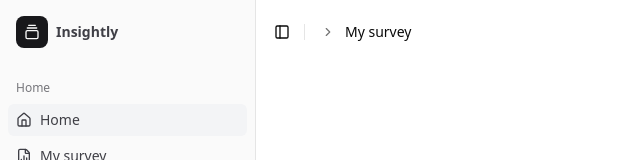
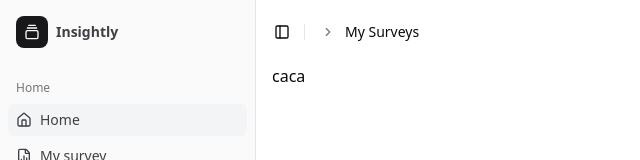
Before and after one commit to NotGrafik/Insightly, a Vue app in the folder front/: page /me/survey in a window 1280 px wide. Shown: the top 160 px of the page, without its empty margins (0-640 px from the left). Built offline with nearby package versions, Linux system fonts and the light colour scheme.

Commit message:
✨ Refactor HomePage and MySurveyPage components to utilize PageTemplate for consistent layout

```diff
--- a/front/src/pages/HomePage.vue
+++ b/front/src/pages/HomePage.vue
@@ -1,21 +1,7 @@
 <script setup>
 import { ref, onMounted } from 'vue';
+import PageTemplate from './PageTemplate.vue';
 import SurveyList from '@/components/SurveyList.vue';
-import AppSidebar from '@/components/AppSidebar.vue';
-import {
-  Breadcrumb,
-  BreadcrumbItem,
-  BreadcrumbLink,
-  BreadcrumbList,
-  BreadcrumbPage,
-  BreadcrumbSeparator,
-} from '@/components/ui/breadcrumb';
-import { Separator } from '@/components/ui/separator';
-import {
-  SidebarInset,
-  SidebarProvider,
-  SidebarTrigger,
-} from '@/components/ui/sidebar';
 
 const data = ref(null);
 
@@ -38,29 +24,8 @@ onMounted(() => {
 </script>
 
 <template>
-  <SidebarProvider>
-    <AppSidebar />
-    <SidebarInset>
-      <header class="flex h-16 shrink-0 items-center gap-2 transition-[width,height] ease-linear group-has-[[data-collapsible=icon]]/sidebar-wrapper:h-12">
-        <div class="flex items-center gap-2 px-4">
-          <SidebarTrigger class="-ml-1" />
-          <Separator orientation="vertical" class="mr-2 h-4" />
-          <Breadcrumb>
-            <BreadcrumbList>
-              <BreadcrumbSeparator class="hidden md:block" />
-              <BreadcrumbItem>
-                <BreadcrumbPage>Home</BreadcrumbPage>
-              </BreadcrumbItem>
-            </BreadcrumbList>
-          </Breadcrumb>
-        </div>
-      </header>
-      <div class="flex items-center gap-2 px-4">
-        <SurveyList v-if="data" :SurveyList="data" />
-        <div v-else>
-          <span>Loading...</span>
-        </div>
-      </div>
-    </SidebarInset>
-  </SidebarProvider>
+  <PageTemplate pageInfos="Home" >
+      <SurveyList v-if="data" :SurveyList="data" />
+      <div v-else class="text-center text-gray-500">Loading surveys...</div>
+  </PageTemplate>
 </template>
--- a/front/src/pages/MySurveyPage.vue
+++ b/front/src/pages/MySurveyPage.vue
@@ -1,46 +1,9 @@
-<script>
-export const description = 'A sidebar that collapses to icons.';
-export const iframeHeight = '800px';
-export const containerClass = 'w-full h-full';
-</script>
-
 <script setup>
-import AppSidebar from '@/components/AppSidebar.vue';
-import {
-  Breadcrumb,
-  BreadcrumbItem,
-  BreadcrumbLink,
-  BreadcrumbList,
-  BreadcrumbPage,
-  BreadcrumbSeparator,
-} from '@/components/ui/breadcrumb';
-import { Separator } from '@/components/ui/separator';
-import {
-  SidebarInset,
-  SidebarProvider,
-  SidebarTrigger,
-} from '@/components/ui/sidebar';
-
+import PageTemplate from './PageTemplate.vue';
 </script>
 
 <template>
-  <SidebarProvider>
-    <AppSidebar />
-    <SidebarInset>
-      <header class="flex h-16 shrink-0 items-center gap-2 transition-[width,height] ease-linear group-has-[[data-collapsible=icon]]/sidebar-wrapper:h-12">
-        <div class="flex items-center gap-2 px-4">
-          <SidebarTrigger class="-ml-1" />
-          <Separator orientation="vertical" class="mr-2 h-4" />
-          <Breadcrumb>
-            <BreadcrumbList>
-              <BreadcrumbSeparator class="hidden md:block" />
-              <BreadcrumbItem>
-                <BreadcrumbPage>My survey</BreadcrumbPage>
-              </BreadcrumbItem>
-            </BreadcrumbList>
-          </Breadcrumb>
-        </div>
-      </header>
-    </SidebarInset>
-  </SidebarProvider>
+  <PageTemplate pageInfos="My Surveys">
+    caca
+  </PageTemplate>
 </template>
--- /dev/null
+++ b/front/src/pages/PageTemplate.vue
@@ -0,0 +1,51 @@
+<script setup>
+
+defineProps({
+    pageInfos: {
+        type: String,
+        required: true,
+    },
+})
+import AppSidebar from '@/components/AppSidebar.vue';
+import {
+    Breadcrumb,
+    BreadcrumbItem,
+    BreadcrumbLink,
+    BreadcrumbList,
+    BreadcrumbPage,
+    BreadcrumbSeparator,
+} from '@/components/ui/breadcrumb';
+import { Separator } from '@/components/ui/separator';
+import {
+    SidebarInset,
+    SidebarProvider,
+    SidebarTrigger,
+} from '@/components/ui/sidebar';
+
+</script>
+
+<template>
+    <SidebarProvider>
+        <AppSidebar />
+        <SidebarInset>
+            <header
+                class="flex h-16 shrink-0 items-center gap-2 transition-[width,height] ease-linear group-has-[[data-collapsible=icon]]/sidebar-wrapper:h-12">
+                <div class="flex items-center gap-2 px-4">
+                    <SidebarTrigger @click="console.log('triggger')" class="-ml-1" />
+                    <Separator orientation="vertical" class="mr-2 h-4" />
+                    <Breadcrumb>
+                        <BreadcrumbList>
+                            <BreadcrumbSeparator class="hidden md:block" />
+                            <BreadcrumbItem>
+                                <BreadcrumbPage>{{ pageInfos }}</BreadcrumbPage>
+                            </BreadcrumbItem>
+                        </BreadcrumbList>
+                    </Breadcrumb>
+                </div>
+            </header>
+            <div class="flex items-center gap-2 px-4">
+                <slot></slot>
+            </div>
+        </SidebarInset>
+    </SidebarProvider>
+</template>
```
